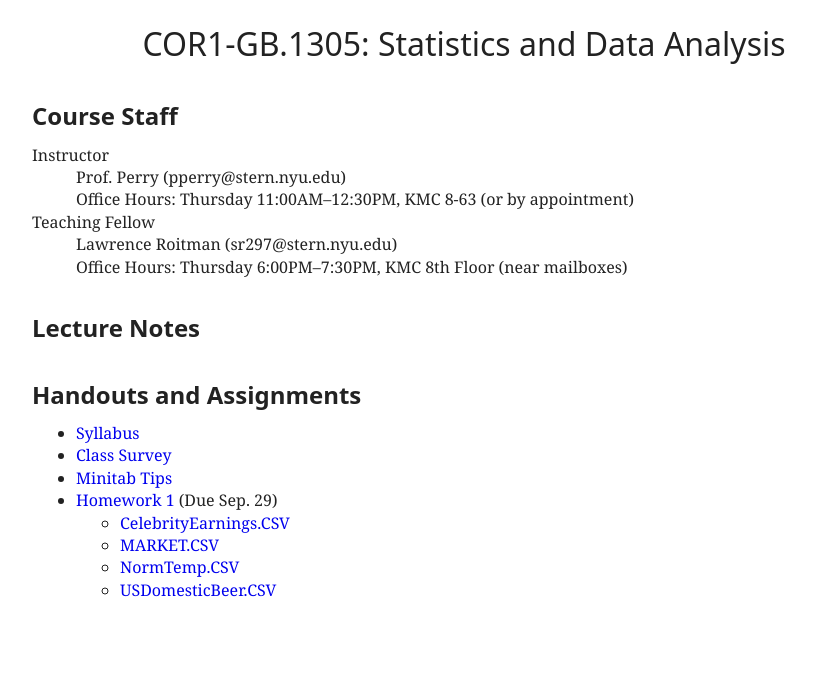
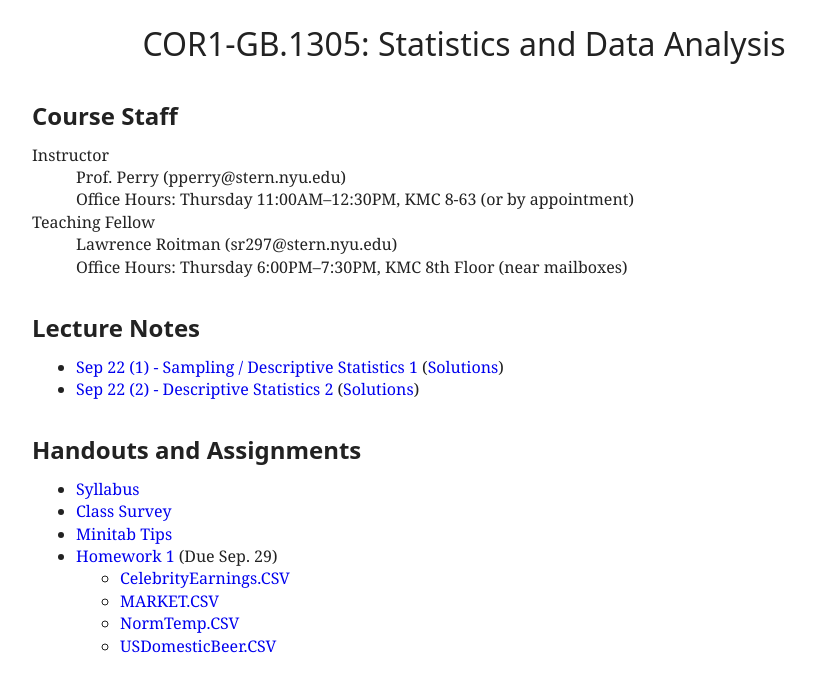
Before and after one commit to patperry/patperry.github.com, a Jekyll site: the page built from course/cor1305/index.html, in a window 1280 px wide. Shown: the top 692 px of the page, without its empty margins (176-992 px from the left). Built offline with Jekyll 4.4.1, drawn with Linux system fonts in a browser that asks for light colours.

Commit message:
Add cor1305 notes

```diff
--- a/course/cor1305/index.html
+++ b/course/cor1305/index.html
@@ -20,6 +20,11 @@ stylesheet: /css/main.css?v=1
 
 
 <h2>Lecture Notes</h2>
+<ul>
+    <li><a href="lecture/sampling.pdf">Sep 22 (1) - Sampling / Descriptive Statistics 1</a>
+      (<a href="lecture/sampling-sol.pdf">Solutions</a>)
+    <li><a href="lecture/descrip.pdf">Sep 22 (2) - Descriptive Statistics 2</a>
+      (<a href="lecture/descrip-sol.pdf">Solutions</a>)
 </ul>
 
 <h2>Handouts and Assignments</h2>
```
Also changed, not shown: 4 other files.
